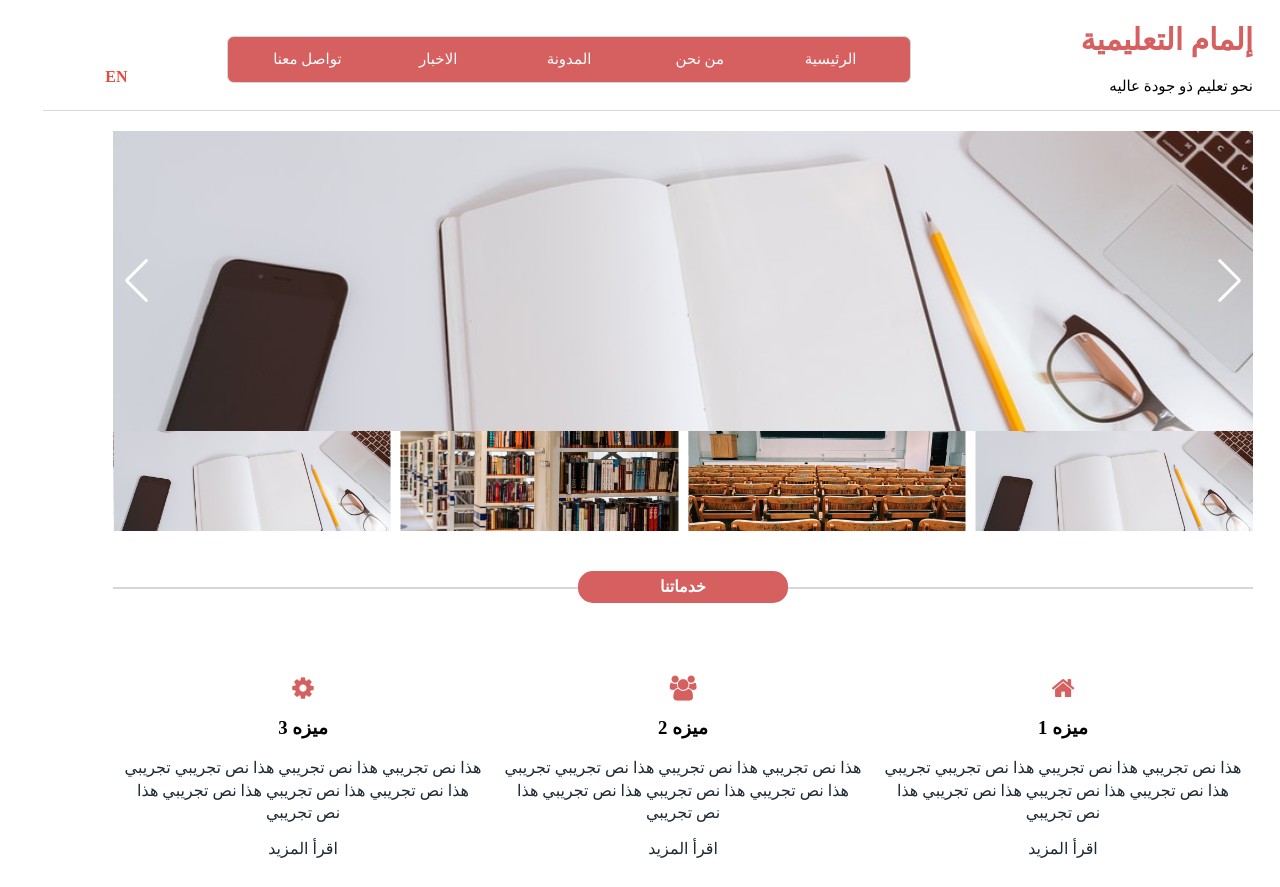
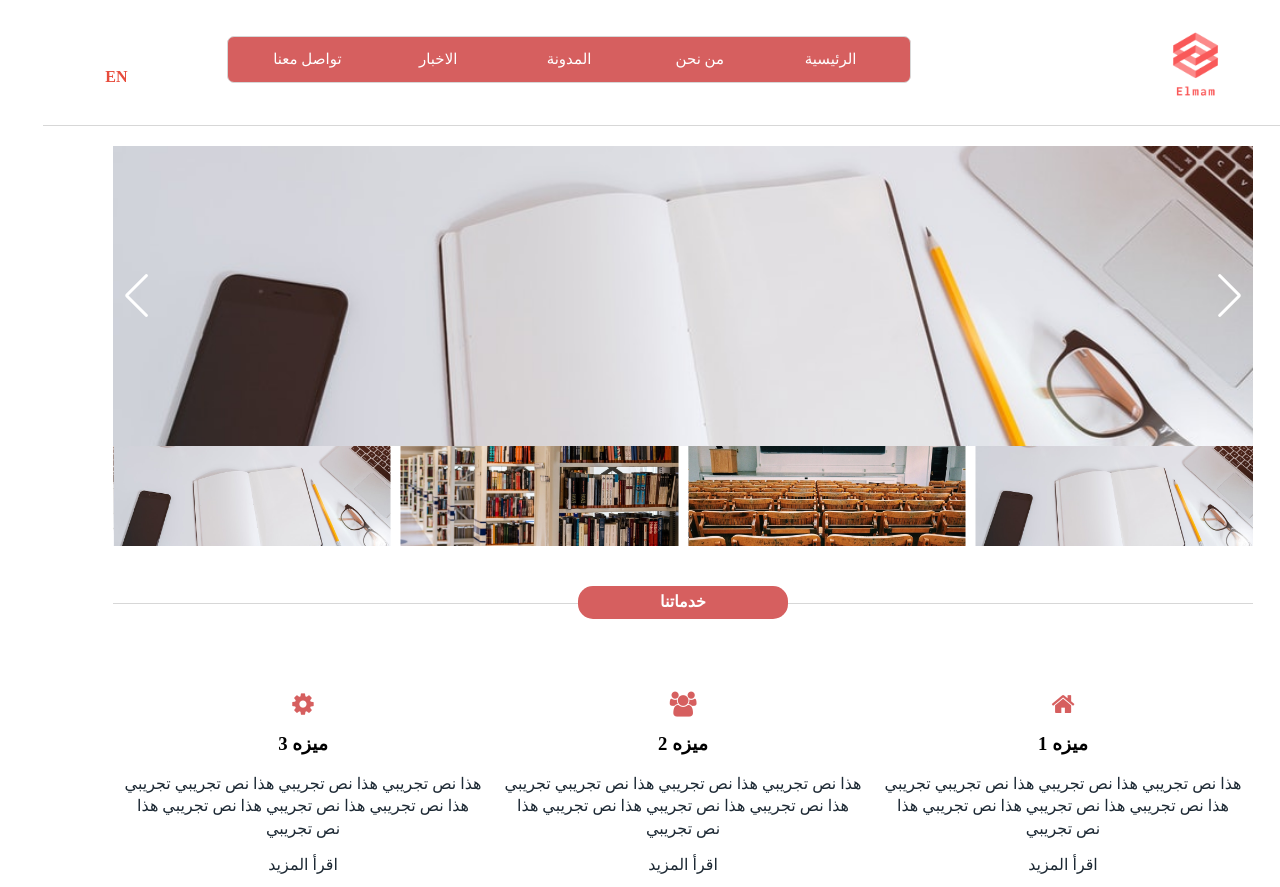
Before and after one commit to aseelban/Elmam-website, a website: page index-rtl.html in a window 1280 px wide. Shown: the top 887 px of the page. Drawn offline with nearby package versions, Linux system fonts and the light colour scheme; a web font is replaced by a local one.

Commit message:
added logo to header

```diff
--- a/css/sass/layout/_header.scss
+++ b/css/sass/layout/_header.scss
@@ -6,6 +6,12 @@
 
         .logo {
             position: relative;
+
+            img {
+                border-style: none;
+                width: 115px;
+                margin-top: -14px;
+            }
             /* media start*/
             @media #{$minSmall} {
                 float: none;
--- a/index-rtl.html
+++ b/index-rtl.html
@@ -26,8 +26,7 @@
     <div class="header">
         <div class="container">
             <div class="logo">
-                <h1>إلمام التعليمية</h1>
-                <p>نحو تعليم ذو جودة عاليه</p>
+                <img src="image/logo_transparent.png">
                 <button class="the-toggler">
                     <span></span>
                     <span></span>
@@ -221,7 +220,7 @@
                     <li>الرمز البريدي: 2311</li>
                     <li>تيلفون: 64332113</li>
                     <li>واتساب: +966433233452</li>
-                    <li>ايميل :<span>aseel.contact@gmail.com</span></li>
+                    <li>ايميل :<span>Elmam@gmail.com</span></li>
                 </ul>
                 <h4>ساعات العمل</h4>
                 <p>الاحد - الخميس | 7 صباحا الى 8 مساء</p>
--- a/package.json
+++ b/package.json
@@ -7,5 +7,8 @@
     "sass": "node-sass -w css/ -o css/ --source-map true"
   },
   "author": "aseelban",
-  "license": "ISC"
+  "license": "ISC",
+  "dependencies": {
+    "node-sass": "^4.13.0"
+  }
 }
```
Also changed, not shown: index.html (+3 -4 lines), css/homepage.css, image/favicon.png (added), image/logo_transparent.png (added), 1 other file.
